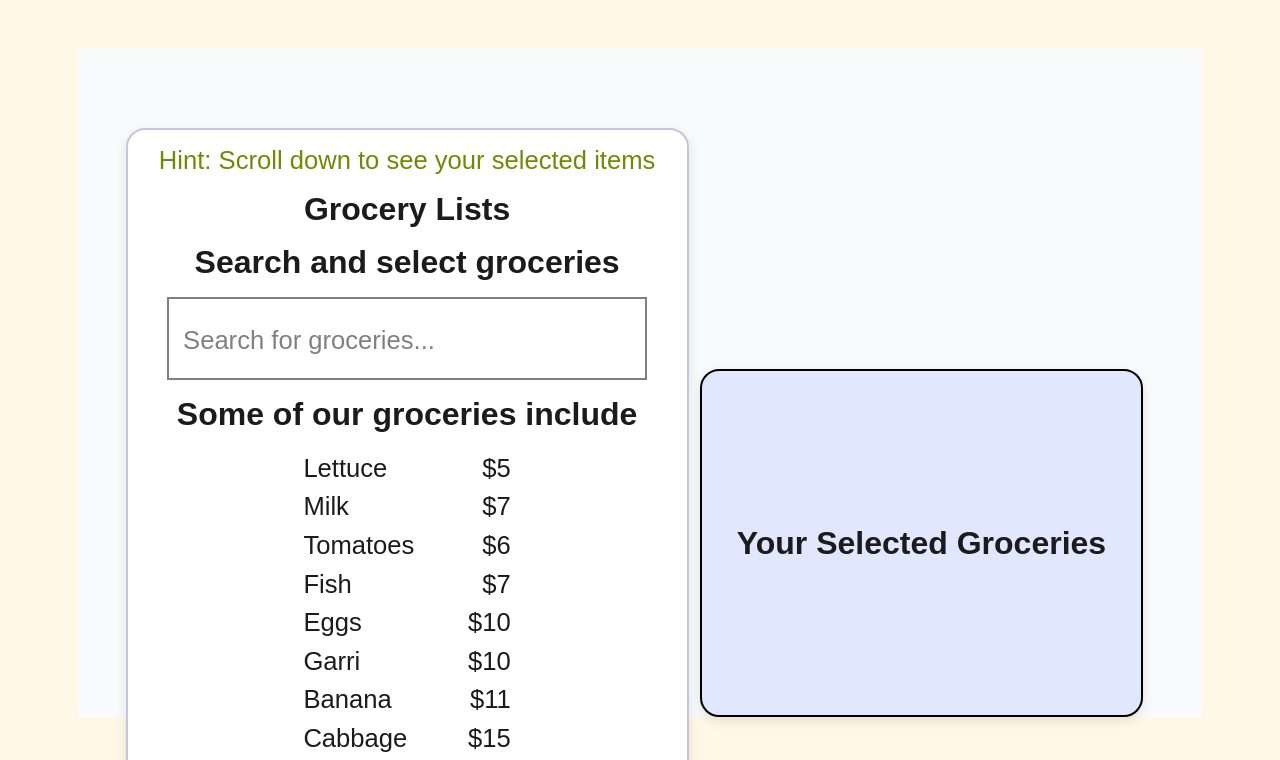
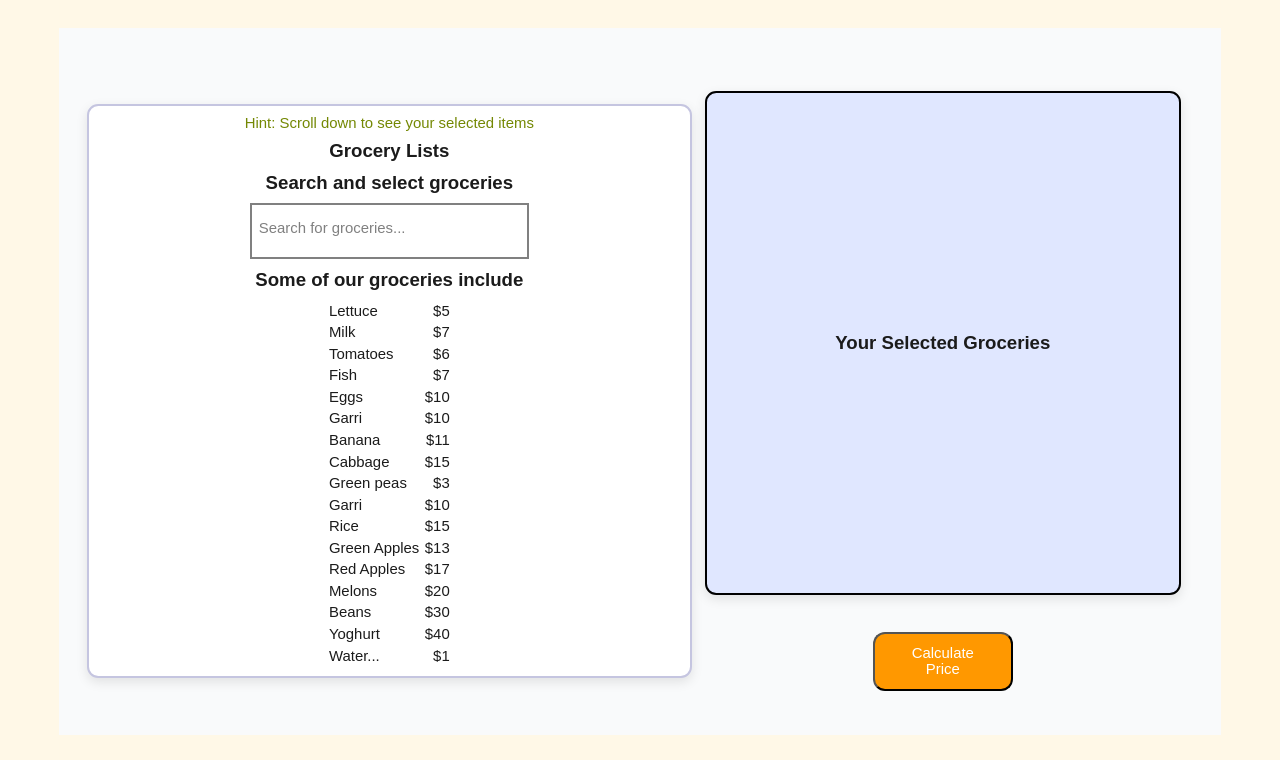
Before and after one commit to Sultan2403/TO-DO-List-.....-I-guess-, a plain HTML site: page index.html in a window 1280 px wide. Shown: the top 760 px of the page. Drawn offline with Linux system fonts and the light colour scheme.

Commit message:
done
Its quite messy tho

MQ will be finished up later.... :[

```diff
--- a/mq.css
+++ b/mq.css
@@ -0,0 +1,5 @@
+@media (max-width: 2560) {
+  html {
+    font-size: 100px;
+  }
+}
--- a/script.js
+++ b/script.js
@@ -80,11 +80,6 @@ function displayItemsWeHave(matches) {
     searchResults.appendChild(p);
     return;
   }
-  document.addEventListener("DOMContentLoaded", () => {
-    const moreItemsTxt = document.createElement("p");
-    moreItemsTxt.textContent = `More Items Coming Soon! 😉`;
-    inpFieldContainer.appendChild(moreItemsTxt);
-  });
   dynamic_h3_text.textContent = `Some of our groceries include`;
 
   matches.forEach((groceries) => {
--- a/styles.css
+++ b/styles.css
@@ -289,6 +289,11 @@ form {
 #display-price-on-btn-click {
   font-size: 1.6rem;
 }
+
+.selected-stuff-container {
+  width: 95%;
+}
+
 @media (max-width: 2880px) {
   html {
     font-size: 130%;
@@ -346,9 +351,9 @@ form {
   }
 }
 
-@media (max-width: 1300px) {
+@media (max-width: 1400px) {
   html {
-    font-size: 100%;
+    font-size: 58.25%;
   }
 }
 
```
